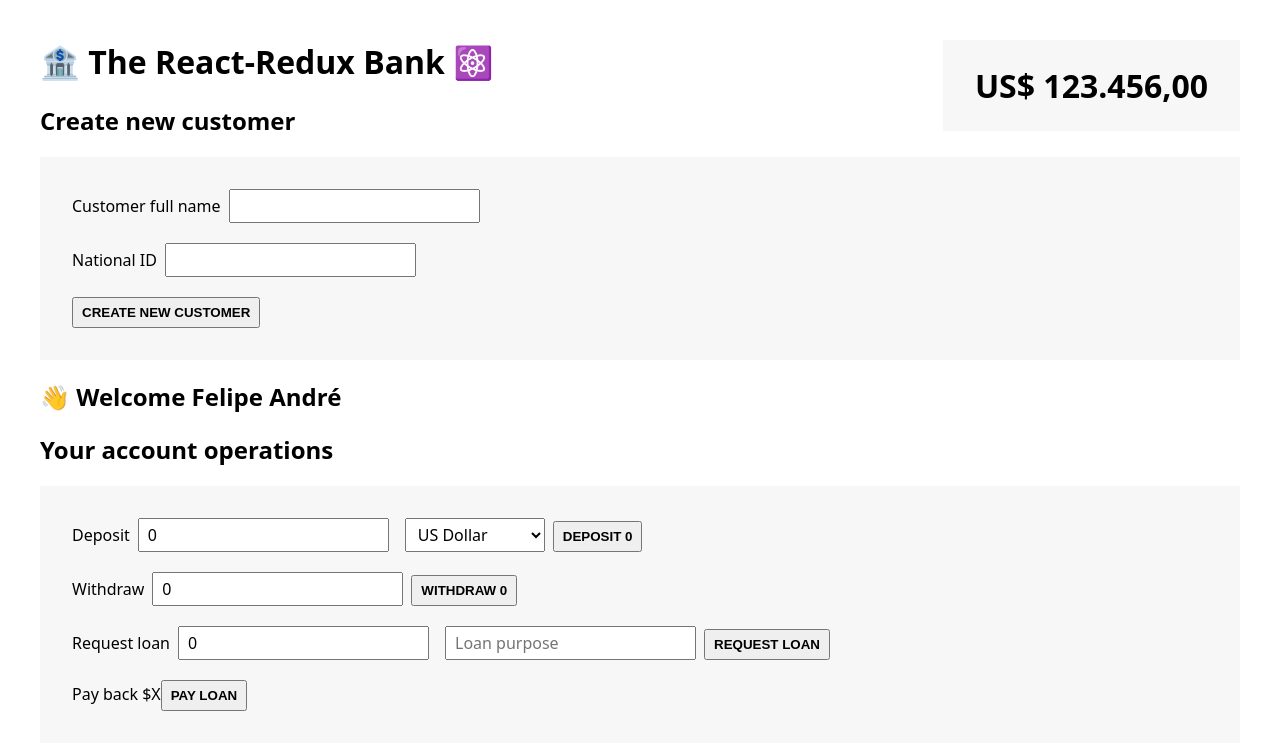
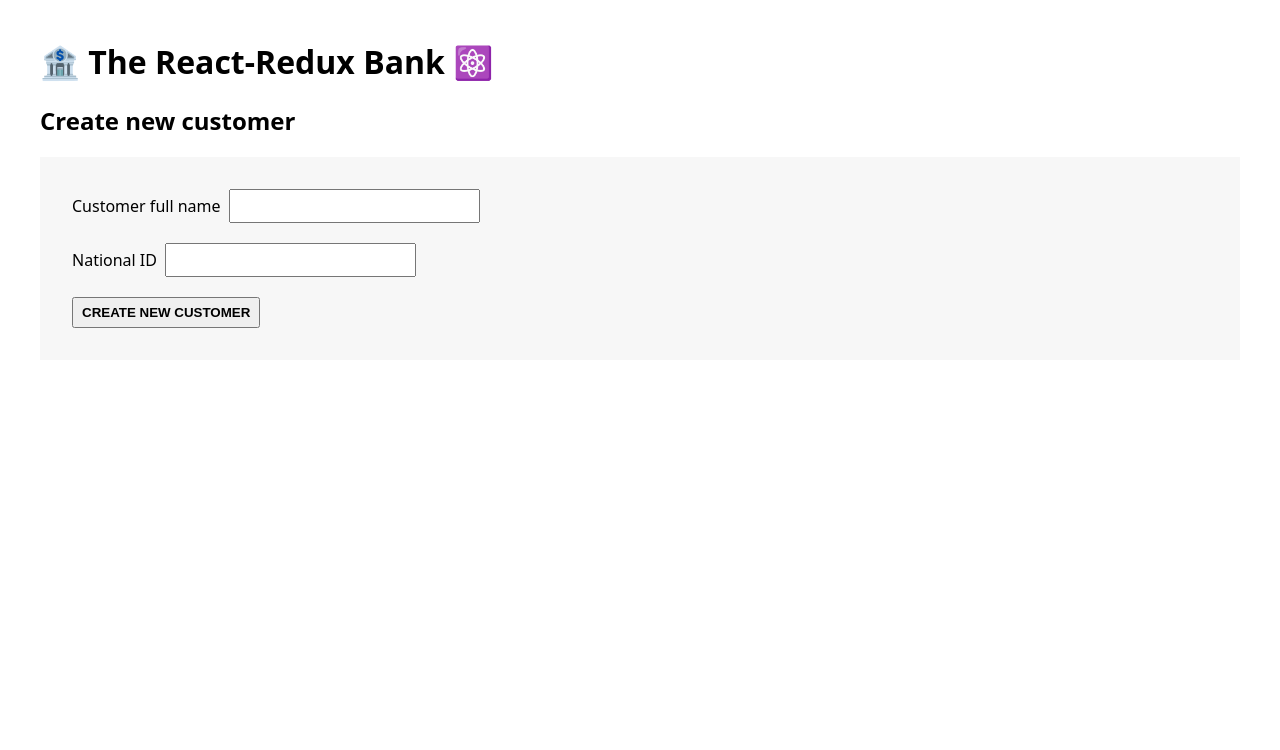
Before and after one commit to fandredev/boiterplate-redux, a React (Vite) app: page / in a window 1280 px wide. Shown: the top 750 px of the page. Built offline with nearby package versions, Linux system fonts and the light colour scheme.

Commit message:
refactor: Update App component to conditionally render CreateCustomer or other components based on the presence of fullName in the Redux store

```diff
--- a/src/App.tsx
+++ b/src/App.tsx
@@ -1,16 +1,25 @@
-import CreateCustomer from './features/customers/CreateCustomer';
-import Customer from './features/customers/Customer';
-import AccountOperations from './features/accounts/AccountOperations';
-import BalanceDisplay from './features/accounts/BalanceDisplay';
+import CreateCustomer from "./features/customers/CreateCustomer";
+import Customer from "./features/customers/Customer";
+import AccountOperations from "./features/accounts/AccountOperations";
+import BalanceDisplay from "./features/accounts/BalanceDisplay";
+import { useSelector } from "react-redux";
+import { RootState } from "./store";
 
 export default function App() {
+  const fullName = useSelector((state: RootState) => state.customer.fullName);
+
   return (
     <div>
       <h1>🏦 The React-Redux Bank ⚛️</h1>
-      <CreateCustomer />
-      <Customer />
-      <AccountOperations />
-      <BalanceDisplay />
+      {!fullName ? (
+        <CreateCustomer />
+      ) : (
+        <>
+          <Customer />
+          <AccountOperations />
+          <BalanceDisplay />
+        </>
+      )}
     </div>
   );
 }
--- a/src/features/customers/CreateCustomer.tsx
+++ b/src/features/customers/CreateCustomer.tsx
@@ -1,10 +1,21 @@
-import { useState } from 'react';
+import { useState } from "react";
+import { useDispatch } from "react-redux";
+import { createCustomer } from "./customerSlice";
 
 export default function Customer() {
-  const [fullName, setFullName] = useState('');
-  const [nationalId, setNationalId] = useState('');
+  const [fullName, setFullName] = useState("");
+  const [nationalId, setNationalId] = useState("");
 
-  function handleClick() {}
+  const dispatch = useDispatch();
+
+  function handleCreateNewCustomer() {
+    if (!fullName || !nationalId) return;
+
+    dispatch(createCustomer(fullName, nationalId));
+
+    setFullName("");
+    setNationalId("");
+  }
 
   return (
     <div>
@@ -24,7 +35,7 @@ export default function Customer() {
             onChange={(e) => setNationalId(e.target.value)}
           />
         </div>
-        <button onClick={handleClick}>Create new customer</button>
+        <button onClick={handleCreateNewCustomer}>Create new customer</button>
       </div>
     </div>
   );
--- a/src/features/customers/customerSlice.ts
+++ b/src/features/customers/customerSlice.ts
@@ -1,5 +1,5 @@
 export const initialStateCustomer = {
-  fullName: "Felipe André",
+  fullName: "",
   nationalID: "",
   createdAt: "",
 };
```
